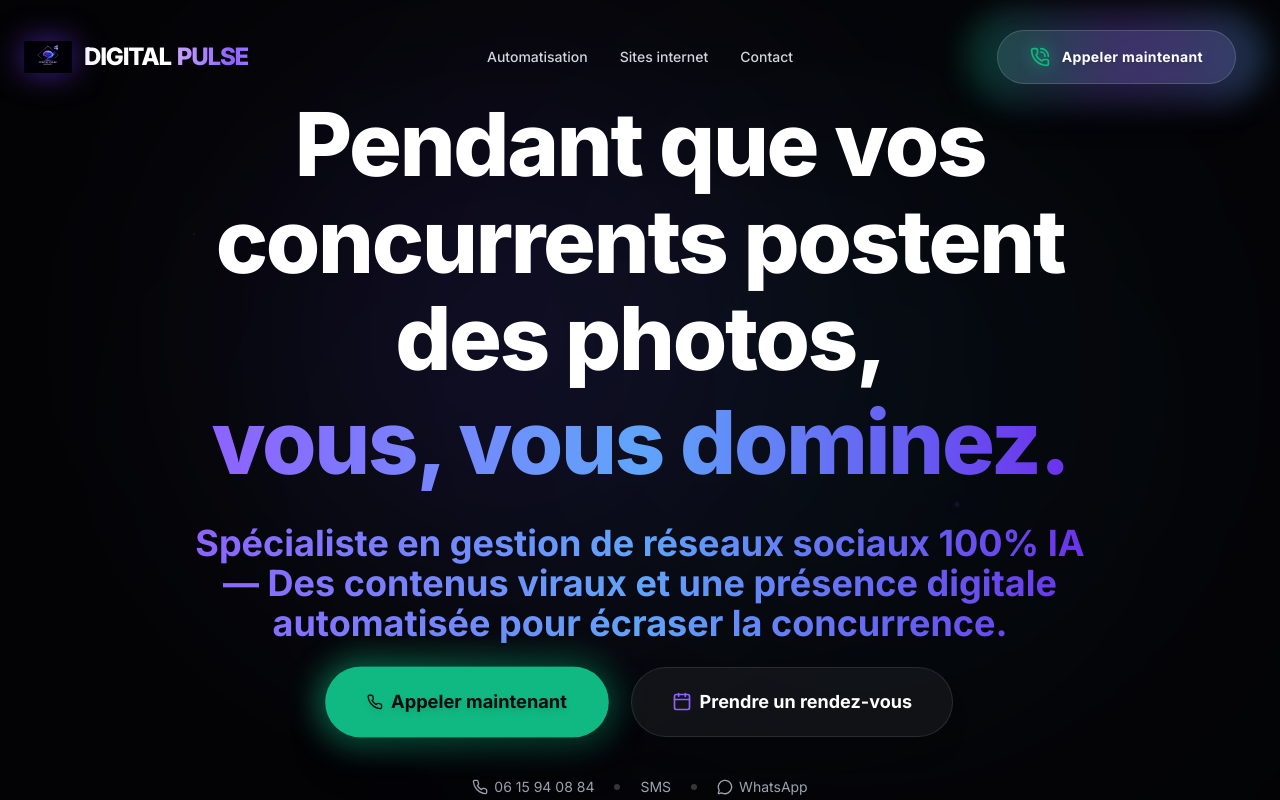
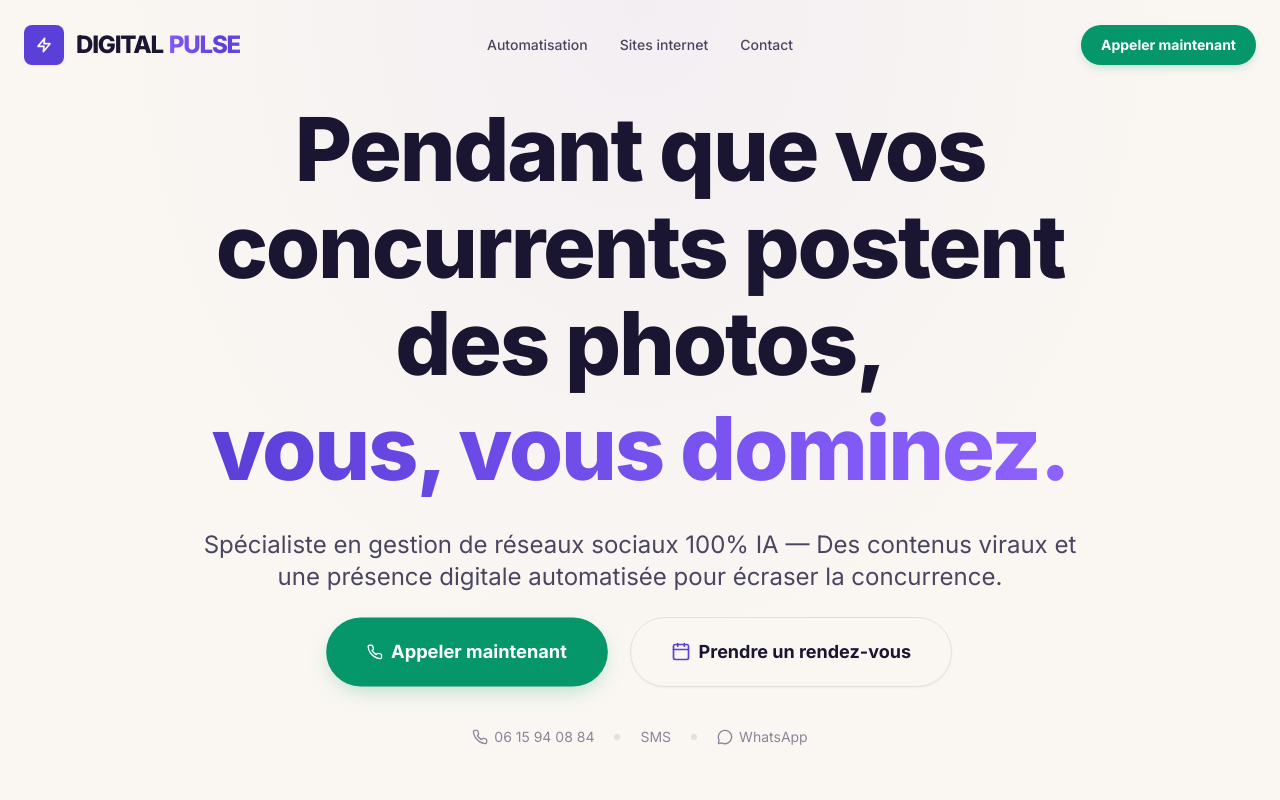
Before and after one commit to DigitalPulseAgency/SITE-AGENCE, a React (Vite) app: page / in a window 1280 px wide. Shown: the top 800 px of the page. Built offline with nearby package versions, Linux system fonts and the light colour scheme.

Commit message:
feat: phase 1 hero light mode

```diff
--- a/index.html
+++ b/index.html
@@ -1,5 +1,5 @@
 <!doctype html>
-<html lang="en">
+<html lang="fr">
   <head>
     <meta charset="UTF-8" />
     <link rel="icon" type="image/svg+xml" href="/favicon.svg" />
--- a/src/components/layout/Navbar.jsx
+++ b/src/components/layout/Navbar.jsx
@@ -1,6 +1,5 @@
 import { useState, useEffect } from 'react';
 import { motion } from 'framer-motion';
-import { CtaButton } from '../ui/CtaButton';
 
 export function Navbar() {
   const [scrolled, setScrolled] = useState(false);
@@ -26,45 +25,23 @@ export function Navbar() {
       animate={{ y: 0 }}
       transition={{ duration: 0.5 }}
       className={`fixed top-0 left-0 right-0 z-50 transition-all duration-300 ${
-        scrolled ? 'bg-background/80 backdrop-blur-md border-b border-white/5 py-3' : 'bg-transparent py-5'
+        scrolled ? 'bg-bg/80 backdrop-blur-md border-b border-line py-3' : 'bg-transparent py-5'
       }`}
     >
       <div className="container mx-auto px-6 flex items-center justify-between relative min-h-[50px]">
 
-        {/* --- ZONE LOGO (Absolute Center on Mobile, Left on Desktop) --- */}
-        {/* On mobile: perfectly centered relative to the full container without any influence from flex neighbors.
-            On desktop: restores normal flex-1 alignment to the left. */}
+        {/* --- ZONE LOGO --- */}
         <div className="absolute left-1/2 -translate-x-1/2 md:static md:transform-none md:flex-1 flex justify-start z-20">
           <div
             className="group flex flex-col sm:flex-row items-center gap-2 sm:gap-3 cursor-pointer w-max"
             onClick={() => window.scrollTo({top: 0, behavior: 'smooth'})}
           >
-            {/* L'icône est préservée et alignée avec le texte */}
             <div className="relative flex items-center justify-center transition-transform duration-300 group-hover:scale-105">
-              <div className="absolute inset-0 pointer-events-none hidden md:block">
-                {[...Array(3)].map((_, i) => (
-                  <div
-                    key={i}
-                    className="absolute w-1.5 h-1.5 rounded-full bg-primary-light/60 mix-blend-screen animate-particle opacity-0"
-                    style={{
-                      left: `${20 + Math.random() * 60}%`,
-                      top: `${40 + Math.random() * 40}%`,
-                      animationDelay: `${i * 1.2}s`,
-                      animationDuration: `${3 + Math.random() * 2}s`
-                    }}
-                  />
-                ))}
-              </div>
-
-              <div className="w-8 h-8 md:w-12 md:h-12 relative animate-brain-pulse group-hover:[animation-duration:1.5s]">
-                <img
-                  src="/logo.png"
-                  alt="Logo Digital Pulse"
-                  className="w-full h-full object-contain"
-                  onError={(e) => {
-                    e.target.style.display = 'none';
-                  }}
-                />
+              <div className="w-8 h-8 md:w-10 md:h-10 bg-purple-deep rounded-lg flex items-center justify-center shadow-sm">
+                {/* Minimal pulse dot / lightning */}
+                <svg width="16" height="16" viewBox="0 0 24 24" fill="none" stroke="white" strokeWidth="2.5" strokeLinecap="round" strokeLinejoin="round">
+                  <path d="M13 2L3 14h9l-1 8 10-12h-9l1-8z" />
+                </svg>
               </div>
             </div>
 
@@ -76,11 +53,11 @@ export function Navbar() {
               className="flex justify-center text-center p-0 m-0"
             >
               <div className="font-extrabold text-lg md:text-2xl tracking-tighter leading-none flex items-center gap-1.5 whitespace-nowrap">
-                <span className="text-white">DIGITAL</span>
+                <span className="text-ink">DIGITAL</span>
                 <span
-                  className="text-primary-light"
+                  className="text-purple-deep"
                   style={{
-                    background: 'linear-gradient(90deg, #8e62ff 0%, #d8b4fe 50%, #8e62ff 100%)',
+                    background: 'linear-gradient(90deg, #5B3FD9 0%, #8E62FF 50%, #5B3FD9 100%)',
                     backgroundSize: '200% auto',
                     color: 'transparent',
                     WebkitBackgroundClip: 'text',
@@ -95,19 +72,19 @@ export function Navbar() {
           </div>
         </div>
 
-        {/* --- ZONE MENU (Desktop Center) --- */}
-        <div className="hidden md:flex justify-center gap-8 z-10 shrink-0 text-sm font-medium text-gray-300">
-          <button onClick={() => scrollTo('comparaison')} className="hover:text-white transition-colors">Automatisation</button>
-          <button onClick={() => scrollTo('sites-internet')} className="hover:text-white transition-colors">Sites internet</button>
-          <button onClick={() => scrollTo('contact')} className="hover:text-white transition-colors">Contact</button>
+        {/* --- ZONE MENU --- */}
+        <div className="hidden md:flex justify-center gap-8 z-10 shrink-0 text-sm font-medium text-ink-secondary">
+          <button onClick={() => scrollTo('comparaison')} className="hover:text-ink transition-colors focus:outline-none">Automatisation</button>
+          <button onClick={() => scrollTo('sites-internet')} className="hover:text-ink transition-colors focus:outline-none">Sites internet</button>
+          <button onClick={() => scrollTo('contact')} className="hover:text-ink transition-colors focus:outline-none">Contact</button>
         </div>
 
         {/* --- ZONE DROITE : Bouton CTA --- */}
         <div className="flex-1 flex justify-end z-20">
           <div className="hidden md:block">
-            <CtaButton href="#contact" className="px-5 py-2.5 text-sm">
+            <a href="#contact" className="px-5 py-2.5 text-sm inline-flex items-center justify-center bg-green-cta hover:bg-green-cta-hover text-white font-bold rounded-full transition-all duration-300 shadow-[0_4px_12px_-4px_rgba(5,150,105,0.35)]">
               Appeler maintenant
-            </CtaButton>
+            </a>
           </div>
         </div>
 
--- a/src/components/sections/Hero.jsx
+++ b/src/components/sections/Hero.jsx
@@ -1,5 +1,4 @@
 import { motion } from 'framer-motion';
-import { CtaButton } from '../ui/CtaButton';
 import { MessageCircle, Calendar } from 'lucide-react';
 
 export function Hero() {
@@ -20,20 +19,12 @@ export function Hero() {
   };
 
   return (
-    <section className="relative min-h-screen flex items-center justify-center pt-24 pb-12 overflow-hidden" id="hero">
+    <section className="relative min-h-screen flex items-center justify-center pt-24 pb-12 overflow-hidden bg-bg" id="hero">
 
-      {/* Background Ambience (SaaS Depth) */}
+      {/* Background Ambience (Light Mode) */}
       <div className="absolute inset-0 pointer-events-none">
-         {/* Orb 1 */}
-         <div className="absolute top-[10%] left-[20%] w-[500px] h-[500px] bg-primary/20 rounded-full blur-[120px] mix-blend-screen animate-pulse-slow opacity-60" />
-         {/* Orb 2 */}
-         <div className="absolute bottom-[20%] right-[10%] w-[600px] h-[600px] bg-secondary/10 rounded-full blur-[150px] mix-blend-screen animate-pulse-slow opacity-50" style={{ animationDelay: '2s' }} />
-         {/* Subtle central glow behind the text */}
-         <div className="absolute top-1/2 left-1/2 -translate-x-1/2 -translate-y-1/2 w-[800px] h-[400px] bg-accent/5 rounded-full blur-[100px] mix-blend-screen opacity-30" />
-
-         {/* Floating generic particles */}
-         <div className="absolute w-1 h-1 bg-white/40 rounded-full top-[30%] left-[15%] animate-particle shadow-[0_0_10px_white]"></div>
-         <div className="absolute w-1.5 h-1.5 bg-primary-light/50 rounded-full top-[60%] right-[25%] animate-particle shadow-[0_0_15px_#8e62ff]" style={{ animationDelay: '1s', animationDuration: '5s' }}></div>
+         {/* Subtle radial gradient behind headline */}
+         <div className="absolute inset-0 bg-[radial-gradient(ellipse_at_top,rgba(139,98,255,0.06),transparent_60%)]" />
       </div>
 
       <div className="container mx-auto px-6 relative z-10 text-center">
@@ -45,15 +36,15 @@ export function Hero() {
         >
           <motion.h1
             variants={itemVariants}
-            className="text-5xl md:text-[5.5rem] font-extrabold tracking-tight mb-6 leading-[1.1]"
+            className="text-5xl md:text-[5.5rem] font-extrabold tracking-tight mb-6 leading-[1.1] text-ink"
           >
             Pendant que vos concurrents postent des photos,<br />
-            <span className="text-transparent bg-clip-text bg-gradient-to-r from-primary-light via-secondary-light to-primary inline-block mt-2">vous, vous dominez.</span>
+            <span className="text-purple-deep bg-clip-text bg-gradient-to-r from-purple-deep to-purple-signa inline-block mt-2" style={{ WebkitTextFillColor: 'transparent', color: '#5B3FD9' }}>vous, vous dominez.</span>
           </motion.h1>
 
           <motion.p
             variants={itemVariants}
-            className="text-2xl md:text-3xl lg:text-4xl font-bold mt-8 mb-6 text-transparent bg-clip-text bg-gradient-to-r from-primary-light via-secondary-light to-primary drop-shadow-sm leading-tight"
+            className="text-xl md:text-2xl font-normal mt-8 mb-6 text-ink-secondary drop-shadow-none leading-tight"
           >
             Spécialiste en gestion de réseaux sociaux 100% IA — Des contenus viraux et une présence digitale automatisée pour écraser la concurrence.
           </motion.p>
@@ -76,18 +67,16 @@ export function Hero() {
               whileTap={{ scale: 0.95 }}
               className="w-full sm:w-auto relative group"
             >
-              {/* Glow box underneath */}
-              <div className="absolute -inset-2 bg-gradient-to-r from-[#10b981] to-[#047857] rounded-full blur-[15px] opacity-60 group-hover:opacity-100 transition duration-500 animate-pulse-slow"></div>
-
               <a
                 href="tel:0615940884"
-                className="relative flex items-center justify-center w-full px-10 py-5 font-bold rounded-full shadow-2xl transition-all duration-300 overflow-hidden bg-accent text-surface text-lg border border-[#10b981]/50"
+                aria-label="Appeler maintenant"
+                className="relative flex items-center justify-center w-full px-10 py-5 font-bold rounded-full shadow-[0_8px_24px_-8px_rgba(5,150,105,0.35)] transition-all duration-300 overflow-hidden bg-green-cta text-white text-lg hover:bg-green-cta-hover"
               >
                 {/* Shine effect inside button (permanent) */}
                 <div className="absolute inset-0 z-0 pointer-events-none">
-                  <div className="absolute top-0 -inset-full h-full w-1/2 block transform -skew-x-12 bg-gradient-to-r from-transparent via-white/40 to-transparent animate-[shimmer_2s_infinite]" />
+                  <div className="absolute top-0 -inset-full h-full w-1/2 block transform -skew-x-12 bg-gradient-to-r from-transparent via-white/20 to-transparent animate-[shimmer_2s_infinite]" />
                 </div>
-                <div className="relative z-10 flex items-center gap-2 drop-shadow-md">
+                <div className="relative z-10 flex items-center gap-2">
                    <PhoneIcon />
                    Appeler maintenant
                 </div>
@@ -104,9 +93,10 @@ export function Hero() {
                 href="https://calendly.com/digitalpulse-agency/30min"
                 target="_blank"
                 rel="noopener noreferrer"
-                className="flex items-center justify-center w-full sm:w-auto px-10 py-5 text-lg font-bold text-white bg-white/5 border border-white/10 rounded-[40px] hover:bg-white/10 hover:border-white/20 transition-all duration-300 shadow-xl"
+                aria-label="Prendre un rendez-vous"
+                className="flex items-center justify-center w-full sm:w-auto px-10 py-5 text-lg font-bold text-ink bg-card border border-line rounded-[40px] hover:bg-bg-alt hover:border-purple-deep transition-all duration-300 shadow-sm"
               >
-                <Calendar className="w-5 h-5 mr-2 text-primary-light" />
+                <Calendar className="w-5 h-5 mr-2 text-purple-deep" />
                 Prendre un rendez-vous
               </a>
             </motion.div>
@@ -115,15 +105,15 @@ export function Hero() {
           {/* Micro contact links */}
           <motion.div
             variants={itemVariants}
-            className="mt-10 flex items-center justify-center gap-5 text-sm text-gray-400"
+            className="mt-10 flex items-center justify-center gap-5 text-sm text-ink-tertiary"
           >
-            <a href="tel:0615940884" className="hover:text-white transition-colors flex items-center gap-1.5 focus:outline-none">
+            <a href="tel:0615940884" className="hover:text-ink transition-colors flex items-center gap-1.5 focus:outline-none" aria-label="Numéro de téléphone">
               <PhoneIcon /> 06 15 94 08 84
             </a>
-            <span className="w-1.5 h-1.5 rounded-full bg-white/20"></span>
-            <a href="sms:0615940884" className="hover:text-white transition-colors focus:outline-none">SMS</a>
-            <span className="w-1.5 h-1.5 rounded-full bg-white/20"></span>
-            <a href="https://wa.me/33615940884" target="_blank" rel="noreferrer" className="hover:text-accent transition-colors flex items-center gap-1.5 focus:outline-none">
+            <span className="w-1.5 h-1.5 rounded-full bg-line"></span>
+            <a href="sms:0615940884" className="hover:text-ink transition-colors focus:outline-none" aria-label="Envoyer un SMS">SMS</a>
+            <span className="w-1.5 h-1.5 rounded-full bg-line"></span>
+            <a href="https://wa.me/33615940884" target="_blank" rel="noreferrer" className="hover:text-green-cta transition-colors flex items-center gap-1.5 focus:outline-none" aria-label="Contacter sur WhatsApp">
               <MessageCircle className="w-4 h-4" /> WhatsApp
             </a>
           </motion.div>
--- a/src/index.css
+++ b/src/index.css
@@ -5,6 +5,22 @@
 @tailwind utilities;
 
 @layer base {
+  :root {
+    --bg-primary: #FAF7F2;
+    --bg-alt: #F2EDE4;
+    --bg-card: #FFFFFF;
+    --text-primary: #1A1530;
+    --text-secondary: #4A4560;
+    --text-tertiary: #8A8599;
+    --purple-deep: #5B3FD9;
+    --purple-signa: #8E62FF;
+    --purple-soft: #E8DFFF;
+    --green-cta: #059669;
+    --green-cta-hover: #047857;
+    --border: #E5E0D6;
+    --error: #DC2626;
+  }
+
   html {
     scroll-behavior: smooth;
   }
--- a/tailwind.config.js
+++ b/tailwind.config.js
@@ -23,7 +23,28 @@ export default {
           DEFAULT: '#10b981', // green for CTA
           light: '#34d399',
           hover: '#059669',
-        }
+        },
+        bg: {
+          DEFAULT: '#FAF7F2',
+          alt: '#F2EDE4',
+          card: '#FFFFFF',
+        },
+        ink: {
+          DEFAULT: '#1A1530',
+          secondary: '#4A4560',
+          tertiary: '#8A8599',
+        },
+        purple: {
+          deep: '#5B3FD9',
+          signa: '#8E62FF',
+          soft: '#E8DFFF',
+        },
+        'green-cta': {
+          DEFAULT: '#059669',
+          hover: '#047857',
+        },
+        line: '#E5E0D6',
+        error: '#DC2626',
       },
       fontFamily: {
         sans: ['Inter', 'sans-serif'],
```
